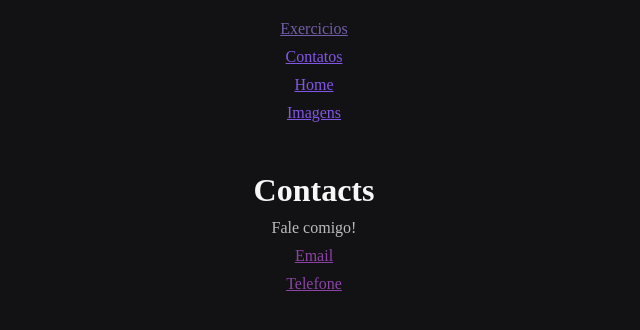
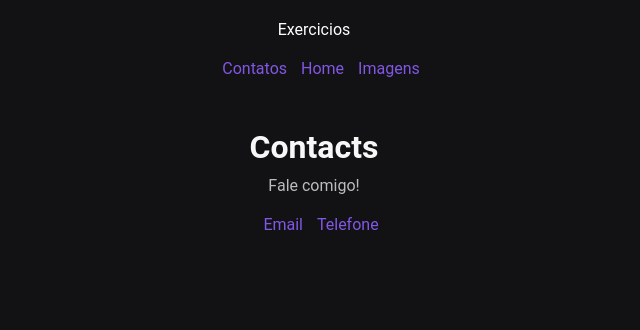
Before and after one commit to melovitor/fundamentar, a plain HTML site: page Ex01-links/contact.html in a window 1280 px wide. Shown: the whole page, without its empty margins (326-966 px from the left). Drawn offline with Linux system fonts and the light colour scheme.

Commit message:
Mudando os estilos

```diff
--- a/Ex01-links/contact.html
+++ b/Ex01-links/contact.html
@@ -10,18 +10,18 @@
 <body>
 
   <nav>
+    <a href="../../index.html" style="text-decoration:none" title="Voltar para a tela de exercicios" class="backTo">Exercicios</a>
     <ul>
-      <li><a href="../index.html" title="Voltar para a tela de exercicios" class="backTo">Exercicios</a></li>
-      <li><a href="./contact.html" title="Ir para contatos"> Contatos</a></li>
-      <li><a href="./index.html" title="Ir para home">Home</a></li>
-      <li><a href="./files/images.html" title="Ir para imagens">Imagens</a></li>
+      <li><a href="./contact.html" style="text-decoration:none" title="Ir para contatos"> Contatos</a></li>
+      <li><a href="./index.html" style="text-decoration:none" title="Ir para home">Home</a></li>
+      <li><a href="./files/images.html" style="text-decoration:none" title="Ir para imagens">Imagens</a></li>
     </ul>
   </nav>
   <h1>Contacts</h1>
   <p>Fale comigo!</p>
   <ul>
-    <li><a href="mailto:vitormelobatista@gmail.com" class="contacts">Email</a></li>
-    <li><a href="tel:+5511970283255" class="contacts">Telefone</a></li>
+    <li><a href="mailto:vitormelobatista@gmail.com" style="text-decoration:none" class="contacts">Email</a></li>
+    <li><a href="tel:+5511970283255" style="text-decoration:none" class="contacts">Telefone</a></li>
   </ul>
 
 </body>
--- a/style.css
+++ b/style.css
@@ -2,12 +2,13 @@
   margin: 0;
   padding: 0;
   margin-top: 10px;
+  font-family: 'Roboto', sans-serif;
 }
 
 body {
   text-align: center;
   background-color: rgb(18, 18, 20);
-  ;
+
 }
 
 h1 {
@@ -21,6 +22,12 @@ a {
 
 ul {
   list-style: none;
+  display: flex;
+  justify-content: center;
+}
+
+ul li {
+  padding-left: 14px;
 }
 
 p {
@@ -28,14 +35,15 @@ p {
 }
 
 img {
-  width: 50%;
+  width: 300px;
   border-radius: 10px;
+
 }
 
 .backTo {
-  color: #745ea9;
+  color: #ffffff;
 }
 
 .contacts {
-  color: #8d43a6;
+  color: #8257e5;
 }
```
Also changed, not shown: Ex01-links/files/images.html (+6 -6 lines), Ex01-links/index.html (+4 -4 lines), index.html (+4 -1 lines).
